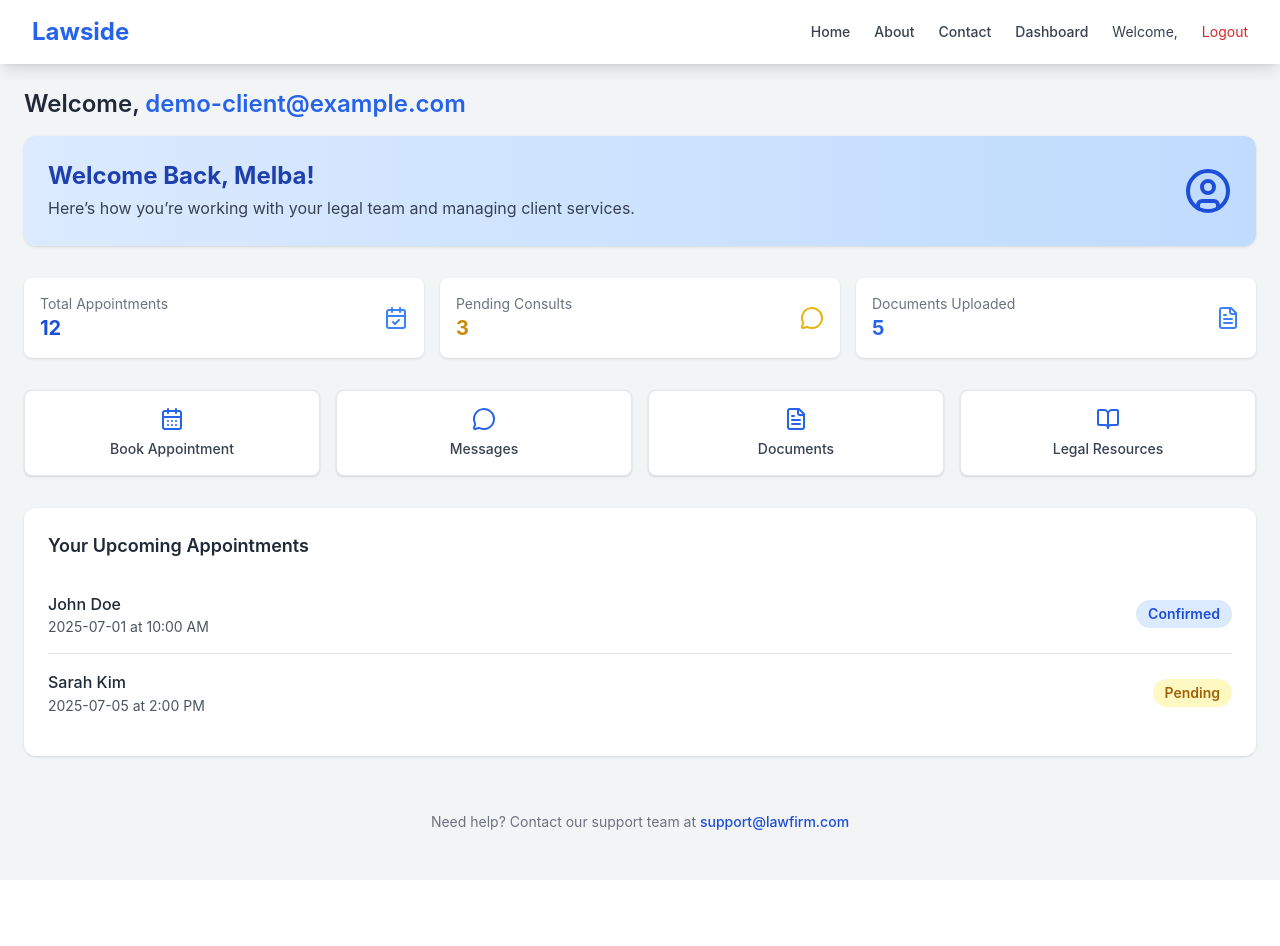
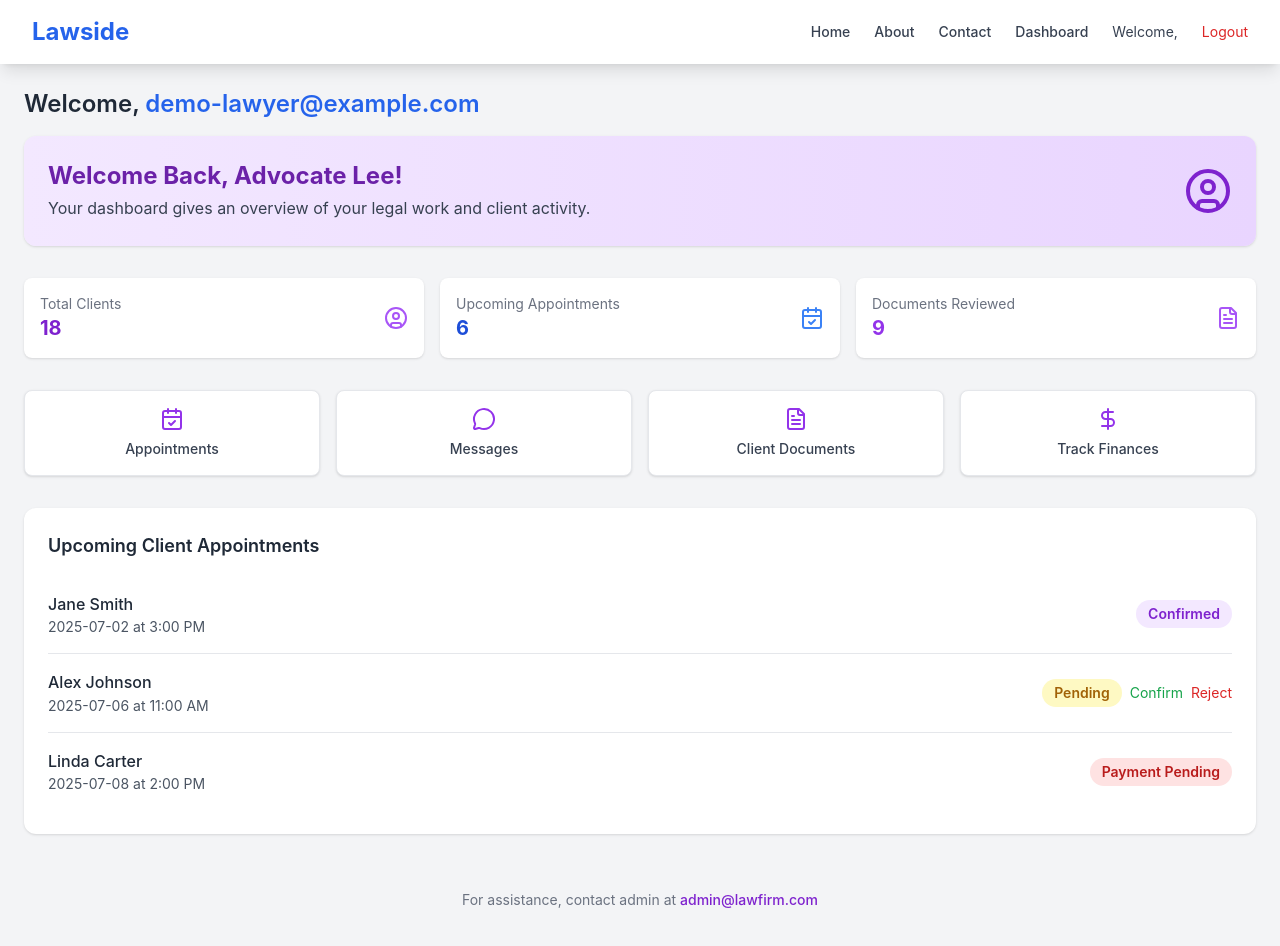
Before and after one commit to ShelbyAdisa/Lawside, a React (Vite) app in the folder frontend/my-app/: page /dashboard in a window 1280 px wide. Shown: the top 946 px of the page. Before the commit the page ends 880 px from the top, so only its background shows below. Built offline with nearby package versions, Linux system fonts and the light colour scheme; no server answers; sample sign-in values are in the browser's storage.

Commit message:
[+] Added Lawyer Dashboard

```diff
--- a/frontend/my-app/src/components/LawyerDashboard.jsx
+++ b/frontend/my-app/src/components/LawyerDashboard.jsx
@@ -1,63 +1,198 @@
-// import React from "react";
+import React, { useEffect, useState } from "react";
+import {
+  CalendarCheck,
+  FileText,
+  BookOpen,
+  MessageCircle,
+  UserCircle,
+  DollarSign,
+} from "lucide-react";
+import { BrowserRouter as Router, useNavigate } from "react-router-dom";
 
-// const LawyerDashboard = () => {
-//   return (
-//     <div className="space-y-4">
-//       <h3 className="text-xl font-semibold">Your Lawyer Dashboard</h3>
-//       <div className="bg-white shadow p-4 rounded">
-//         <p className="text-gray-700">Manage your availability.</p>
-//         <button className="mt-2 px-4 py-2 bg-blue-600 text-white rounded">
-//           Set Availability
-//         </button>
-//       </div>
-//       <div className="bg-white shadow p-4 rounded">
-//         <p className="text-gray-700">View and manage client appointments.</p>
-//         <button className="mt-2 px-4 py-2 bg-green-600 text-white rounded">
-//           View Appointments
-//         </button>
-//       </div>
-//     </div>
-//   );
-// };
-
-// export default LawyerDashboard;
-import React from "react";
-
-const upcomingAppointments = [
+const initialAppointments = [
   {
     id: 1,
     client: "Jane Smith",
     date: "2025-07-02",
-    time: "11:00 AM",
+    time: "3:00 PM",
     status: "Confirmed",
   },
   {
     id: 2,
-    client: "Alex Mwangi",
+    client: "Alex Johnson",
     date: "2025-07-06",
-    time: "3:30 PM",
+    time: "11:00 AM",
     status: "Pending",
+  },
+  {
+    id: 3,
+    client: "Linda Carter",
+    date: "2025-07-08",
+    time: "2:00 PM",
+    status: "Payment Pending",
   },
 ];
 
-export default function LawyerDashboard() {
+function AnimatedCounter({ value, className }) {
+  const [count, setCount] = useState(0);
+  useEffect(() => {
+    let start = 0;
+    const end = parseInt(value);
+    if (start === end) return;
+
+    const duration = 800;
+    const stepTime = Math.abs(Math.floor(duration / end));
+
+    const timer = setInterval(() => {
+      start += 1;
+      setCount(start);
+      if (start === end) clearInterval(timer);
+    }, stepTime);
+
+    return () => clearInterval(timer);
+  }, [value]);
+
+  return <h3 className={className}>{count}</h3>;
+}
+
+function LawyerDashboardContent() {
+  const navigate = useNavigate();
+  const [appointments, setAppointments] = useState(initialAppointments);
+
+  const handleDecision = (id, action) => {
+    setAppointments(prev =>
+      prev.map(appt =>
+        appt.id === id && appt.status === "Pending"
+          ? { ...appt, status: action === "confirm" ? "Payment Pending" : "Rejected" }
+          : appt
+      )
+    );
+  };
+
   return (
-    <div className="p-6 bg-gray-100 min-h-screen">
-      <h2 className="text-2xl font-bold mb-6">⚖️ Lawyer Dashboard</h2>
-      <h3 className="text-xl font-semibold mb-4">Upcoming Appointments</h3>
-      <div className="space-y-4">
-        {upcomingAppointments.map((appt) => (
-          <div
-            key={appt.id}
-            className="bg-white shadow-md p-4 rounded-lg border"
-          >
-            <p><strong>Client:</strong> {appt.client}</p>
-            <p><strong>Date:</strong> {appt.date}</p>
-            <p><strong>Time:</strong> {appt.time}</p>
-            <p><strong>Status:</strong> <span className={`font-semibold ${appt.status === "Confirmed" ? "text-green-600" : "text-yellow-600"}`}>{appt.status}</span></p>
+    <div className="space-y-8">
+      {/* Welcome section */}
+      <div className="bg-gradient-to-r from-purple-100 to-purple-200 p-6 rounded-xl shadow flex items-center justify-between">
+        <div>
+          <h2 className="text-2xl font-bold text-purple-800">Welcome Back, Advocate Lee!</h2>
+          <p className="text-gray-700 mt-1">Your dashboard gives an overview of your legal work and client activity.</p>
+        </div>
+        <UserCircle className="w-12 h-12 text-purple-700" />
+      </div>
+
+      {/* Stats section */}
+      <div className="grid grid-cols-1 md:grid-cols-3 gap-4">
+        <div className="bg-white p-4 rounded-lg shadow flex items-center justify-between">
+          <div>
+            <p className="text-sm text-gray-500">Total Clients</p>
+            <AnimatedCounter value="18" className="text-xl font-bold text-purple-700" />
           </div>
-        ))}
+          <UserCircle className="w-6 h-6 text-purple-500" />
+        </div>
+        <div className="bg-white p-4 rounded-lg shadow flex items-center justify-between">
+          <div>
+            <p className="text-sm text-gray-500">Upcoming Appointments</p>
+            <AnimatedCounter value="6" className="text-xl font-bold text-blue-700" />
+          </div>
+          <CalendarCheck className="w-6 h-6 text-blue-500" />
+        </div>
+        <div className="bg-white p-4 rounded-lg shadow flex items-center justify-between">
+          <div>
+            <p className="text-sm text-gray-500">Documents Reviewed</p>
+            <AnimatedCounter value="9" className="text-xl font-bold text-purple-600" />
+          </div>
+          <FileText className="w-6 h-6 text-purple-500" />
+        </div>
       </div>
+
+      {/* Quick actions */}
+      <div className="grid grid-cols-2 md:grid-cols-4 gap-4">
+        <button
+          onClick={() => navigate("/appointments")}
+          className="flex flex-col items-center justify-center bg-white border rounded-lg p-4 shadow hover:bg-gray-50 transition"
+        >
+          <CalendarCheck className="w-6 h-6 text-purple-600" />
+          <span className="mt-2 text-sm font-medium text-gray-700">Appointments</span>
+        </button>
+        <button
+          onClick={() => navigate("/chat")}
+          className="flex flex-col items-center justify-center bg-white border rounded-lg p-4 shadow hover:bg-gray-50 transition"
+        >
+          <MessageCircle className="w-6 h-6 text-purple-600" />
+          <span className="mt-2 text-sm font-medium text-gray-700">Messages</span>
+        </button>
+        <button
+          onClick={() => navigate("/documents")}
+          className="flex flex-col items-center justify-center bg-white border rounded-lg p-4 shadow hover:bg-gray-50 transition"
+        >
+          <FileText className="w-6 h-6 text-purple-600" />
+          <span className="mt-2 text-sm font-medium text-gray-700">Client Documents</span>
+        </button>
+        <button
+          onClick={() => navigate("/finances")}
+          className="flex flex-col items-center justify-center bg-white border rounded-lg p-4 shadow hover:bg-gray-50 transition"
+        >
+          <DollarSign className="w-6 h-6 text-purple-600" />
+          <span className="mt-2 text-sm font-medium text-gray-700">Track Finances</span>
+        </button>
+      </div>
+
+      {/* Appointments section */}
+      <section className="bg-white p-6 rounded-xl shadow">
+        <h3 className="text-lg font-semibold text-gray-800 mb-4">Upcoming Client Appointments</h3>
+        {appointments.length ? (
+          <ul className="divide-y divide-gray-200">
+            {appointments.map((appt) => (
+              <li key={appt.id} className="py-4 flex justify-between items-center">
+                <div>
+                  <p className="text-gray-800 font-medium">{appt.client}</p>
+                  <p className="text-sm text-gray-600">{appt.date} at {appt.time}</p>
+                </div>
+                <div className="flex items-center gap-2">
+                  <span className={`text-sm font-semibold px-3 py-1 rounded-full ${
+                    appt.status === "Confirmed"
+                      ? "bg-purple-100 text-purple-700"
+                      : appt.status === "Payment Pending"
+                      ? "bg-red-100 text-red-700"
+                      : appt.status === "Rejected"
+                      ? "bg-gray-200 text-gray-600"
+                      : "bg-yellow-100 text-yellow-700"
+                  }`}>
+                    {appt.status}
+                  </span>
+                  {appt.status === "Pending" && (
+                    <div className="space-x-2">
+                      <button
+                        onClick={() => handleDecision(appt.id, "confirm")}
+                        className="text-sm text-green-600 hover:underline"
+                      >
+                        Confirm
+                      </button>
+                      <button
+                        onClick={() => handleDecision(appt.id, "reject")}
+                        className="text-sm text-red-600 hover:underline"
+                      >
+                        Reject
+                      </button>
+                    </div>
+                  )}
+                </div>
+              </li>
+            ))}
+          </ul>
+        ) : (
+          <p className="text-gray-600 italic">You have no upcoming appointments.</p>
+        )}
+      </section>
+
+      {/* Footer */}
+      <footer className="text-center text-sm text-gray-500 py-6">
+        For assistance, contact admin at <span className="text-purple-700 font-medium">admin@lawfirm.com</span>
+      </footer>
     </div>
   );
 }
+
+export default function LawyerDashboard() {
+  return <LawyerDashboardContent />;
+}
--- a/frontend/my-app/src/pages/Dashboard.jsx
+++ b/frontend/my-app/src/pages/Dashboard.jsx
@@ -41,14 +41,15 @@
 import React from "react";
 import DashboardLayout from "../components/DashboardLayout";
 import ClientDashboard from "../components/ClientDashboard";
+import LawyerDashboard from "../components/LawyerDashboard";
 
 const Dashboard = () => {
   return (
     <DashboardLayout>
       <h2 className="text-2xl font-semibold text-gray-800 mb-4">
-        Welcome, <span className="text-blue-600">demo-client@example.com</span>
+        Welcome, <span className="text-blue-600">demo-lawyer@example.com</span>
       </h2>
-      <ClientDashboard />
+      <LawyerDashboard />
     </DashboardLayout>
   );
 };
```
